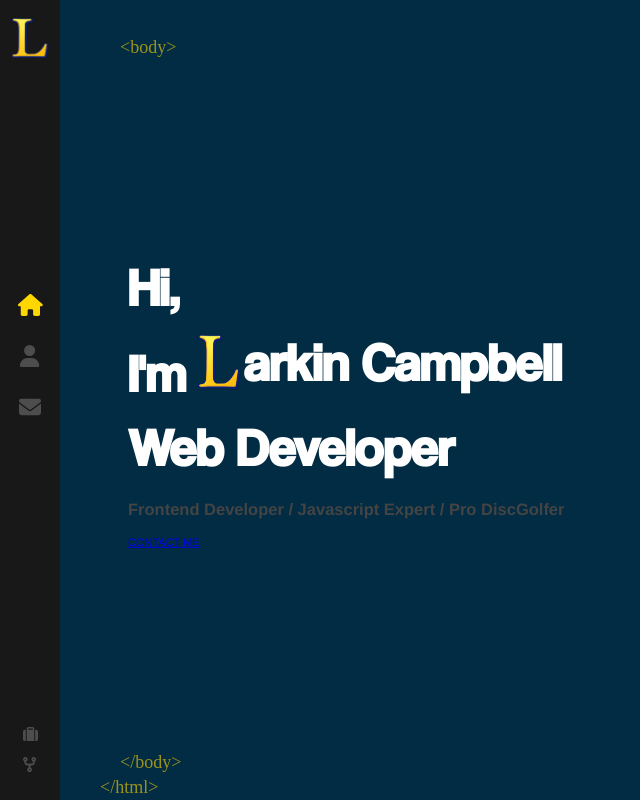
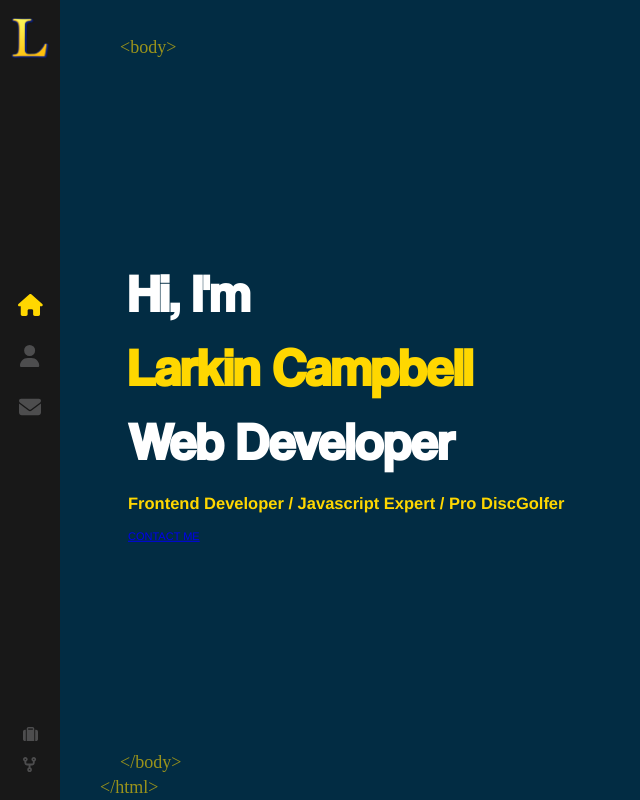
Before and after one commit to LarkinzC/React-Portfolio, a React (Create React App) app: page / in a window 1280 px wide. Shown: the whole page, without its empty margins (0-640 px from the left). Built offline with nearby package versions, Linux system fonts and the light colour scheme.

Commit message:
temporary image replacement

```diff
--- a/src/components/Home/index.js
+++ b/src/components/Home/index.js
@@ -7,12 +7,11 @@ const Home = () => {
         <div className='container home-page'>
             <div className='text-zone'>
                 <h1>
-                    Hi, <br /> I'm
-                    <span className="name">
-                        <img src={LetterL} alt='developer' />
-                        arkin Campbell
+                    Hi, I'm
+                    <span className="name" style={{color: '#ffd700'}}>
+                        {/* <img src={LetterL} alt='developer' />  SOURCE HELP WITH FORMATTING INLINEI WITH SPAN*/}
+                        Larkin Campbell
                     </span>
-                    <br />
                     Web Developer
                 </h1>
                 <h2>Frontend Developer / Javascript Expert / Pro DiscGolfer</h2>
--- a/src/components/Home/index.scss
+++ b/src/components/Home/index.scss
@@ -17,15 +17,25 @@
         font-family: 'Coolvetica';
 
         .name {
-            display: inline-flex;
+            display: flex;
             align-items: center;
+            width: 500px;
         }
 
-        img {
-            width:50px;
-            margin-left: 8px;
-            vertical-align: middle;
-            height: 60px;
-        }
+        // img {
+        //     width:40px;
+        //     margin-right: 8px;
+        //     vertical-align: middle;
+        //     height: 60px;
+        // }
+    }
+    h2 {
+        color: #ffd700;
+    }
+
+    Link {
+        display: flex;
+        align-self: center;
+        color: white;
     }
 }
```
